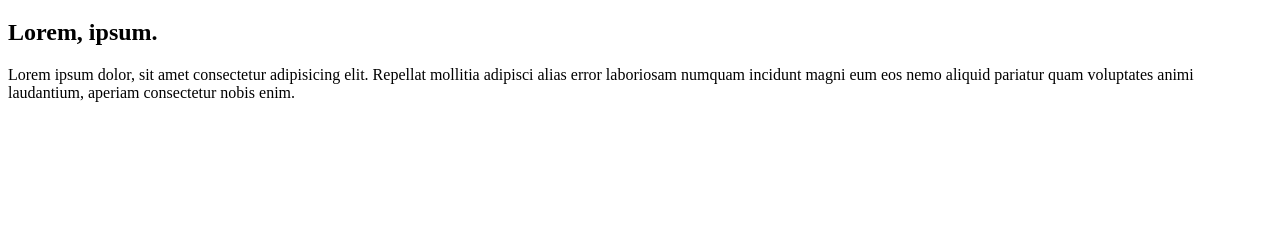
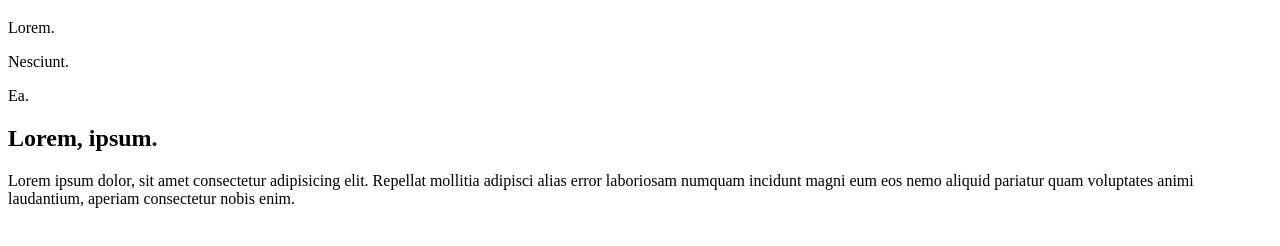
Before and after one commit to MMI-SAE-105/2022-r113-tp2-menu-alpinejs-angelo-simoes, a website: page index.html in a window 1280 px wide. Shown: the part 90-336 px from the top of the page. Drawn offline with nearby package versions, Linux system fonts and the light colour scheme.

Commit message:
Fin accordéon

```diff
--- a/index.html
+++ b/index.html
@@ -1,5 +1,5 @@
 <!DOCTYPE html>
-<html lang="en" x-data="{menuIsOpen: false}">
+<html lang="en" x-data="{dd1Open: false, dd2Open: false, dd3Open: false, menuIsOpen: false}"  :class="{noscroll:menuIsOpen,}">
   <head>
     <meta charset="UTF-8" />
     <meta http-equiv="X-UA-Compatible" content="IE=edge" />
@@ -21,6 +21,9 @@
         position: relative;
         z-index: 10;
       }
+      .noscroll, .noscroll body {
+        overflow: hidden;
+      }
     </style>
   </head>
   <body>
@@ -37,7 +40,20 @@
         </ul>
       </nav>
 
+      <dl>
+        <dt aria-controls="dd1" @click="dd1Open = ! dd1Open">Lorem.</dt>
+        <dd id="dd1" x-show="dd1Open" x-transition.duration.400ms>Lorem ipsum dolor sit amet.</dd>
+      </dl>
+      <dl>
+        <dt aria-controls="dd2" @click="dd2Open = ! dd2Open">Nesciunt.</dt>
+        <dd id="dd2" x-show="dd2Open" x-transition.duration.400ms>Distinctio id natus architecto esse.</dd>
+      </dl>
+      <dl>
+        <dt aria-controls="dd3" @click="dd3Open = ! dd3Open">Ea.</dt>
+        <dd id="dd3" x-show="dd3Open" x-transition.duration.400ms>Cum sint aliquid recusandae mollitia.</dd>
+      </dl>
     </header>
+
     <!-- h2>lorem2^p>lorem -->
     <h2>Lorem, ipsum.</h2>
     <p>
```
